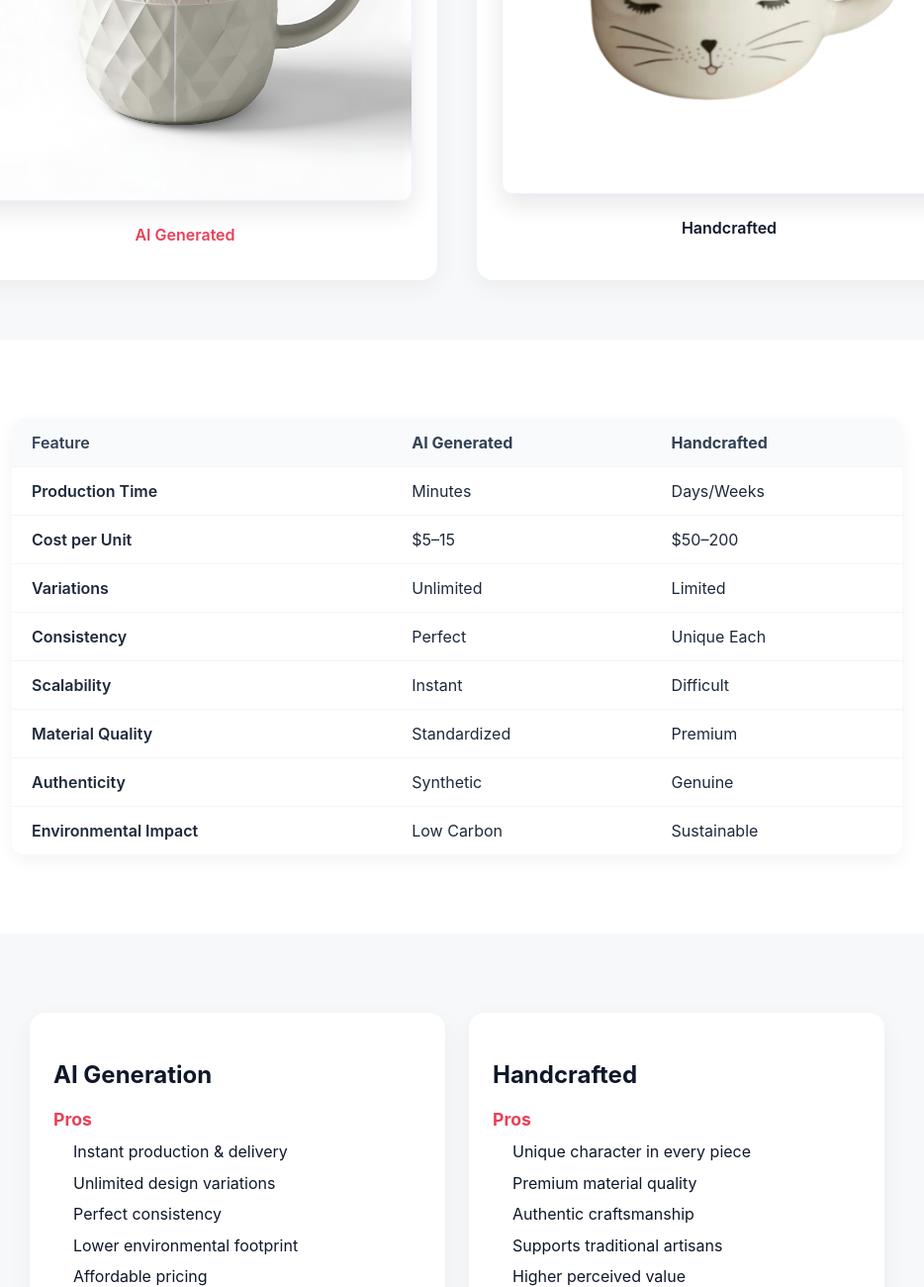
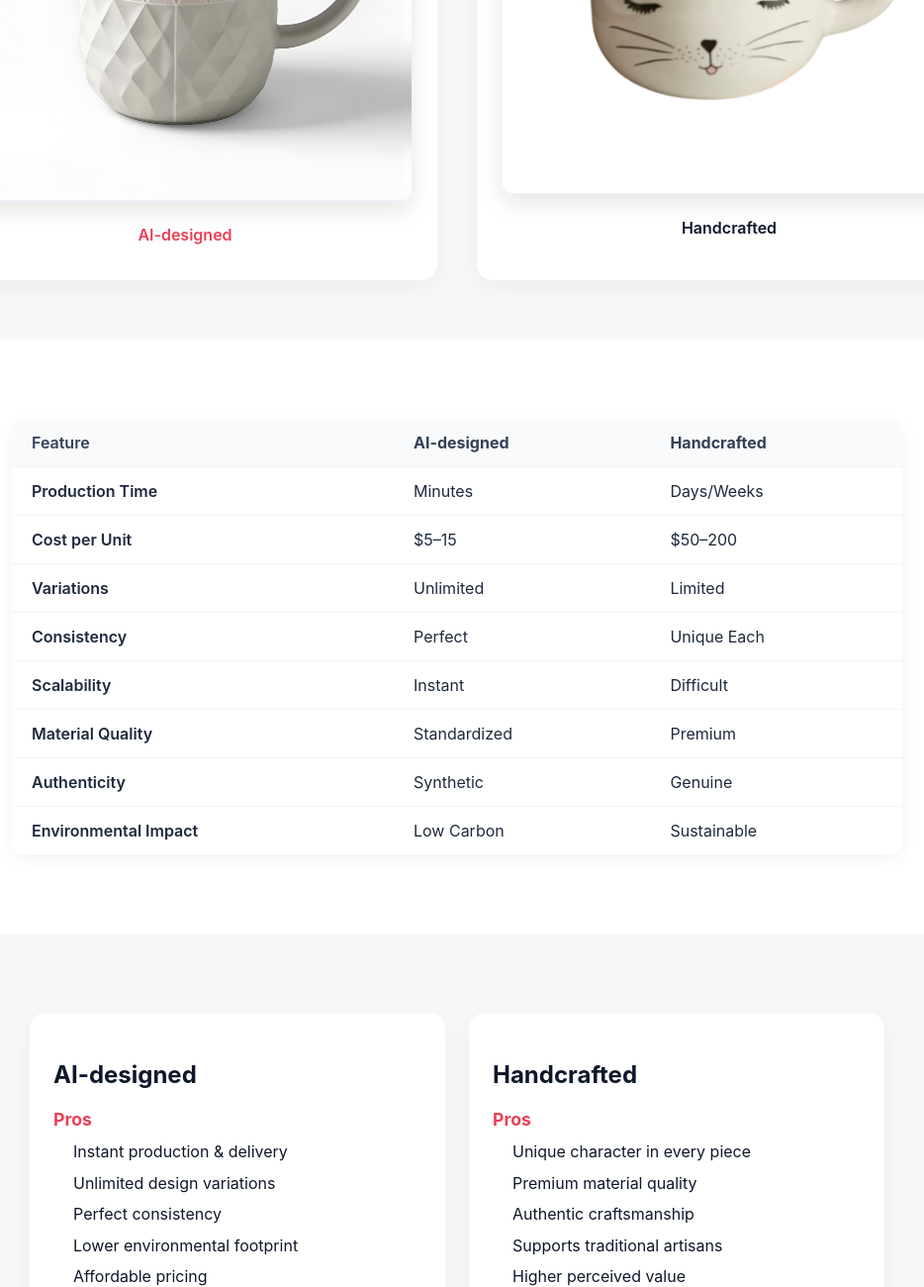
Before and after one commit to Badhan-alsoltech/AI-vs-Traditional, a website: page compare.html in a window 1280 px wide. Shown: the part 720-2020 px from the top of the page at 99% size, without its empty margins (178-1112 px from the left). Drawn offline with Linux system fonts and the light colour scheme.

Commit message:
Update compare.html

```diff
--- a/compare.html
+++ b/compare.html
@@ -295,7 +295,7 @@
       <div class="container compare-grid reveal" data-anim="fade-up">
         <div class="compare-box tilt">
           <img src="/assets/images/mug_AI.jpg" alt="AI Product" />
-          <p class="compare-label accent">AI Generated</p>
+          <p class="compare-label accent">AI-designed</p>
         </div>
         <div class="compare-box tilt">
           <img src="/assets/images/mug_Human.jpg" alt="Human Product" />
@@ -312,7 +312,7 @@
             <thead>
               <tr>
                 <th>Feature</th>
-                <th>AI Generated</th>
+                <th>AI-designed</th>
                 <th>Handcrafted</th>
               </tr>
             </thead>
@@ -335,7 +335,7 @@
     <section class="pros-cons section">
       <div class="container pros-grid">
         <div class="pros-card reveal" data-anim="slide-right">
-          <h3>AI Generation</h3>
+          <h3>AI-designed</h3>
           <h4>Pros</h4>
           <ul>
             <li>Instant production & delivery</li>
```
